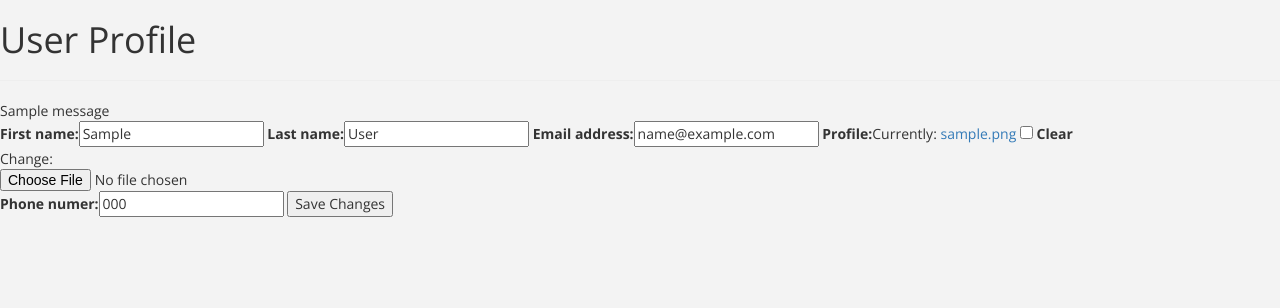
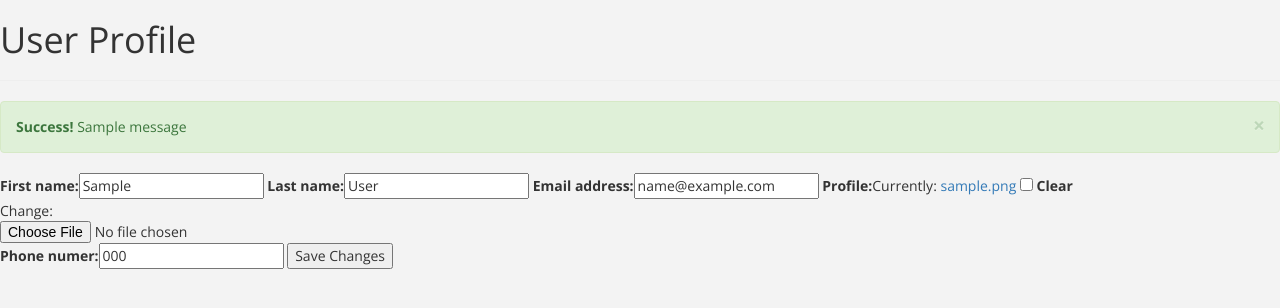
Before and after one commit to Narshe1412/Code-Institute-Django-Project, a Django app: page /accounts/profile/edit in a window 1280 px wide. Shown: the part 108-416 px from the top of the page. Run offline with Django 3.2, Linux system fonts and the light colour scheme; a user stored in the database is signed in; tables that the repository leaves empty hold one stand-in row (values such as "Sample post"); one stand-in notice (Sample message) is shown; some libraries are stand-ins or nearby versions.

Commit message:
added styling for app messages

```diff
--- a/templates/base.html
+++ b/templates/base.html
@@ -73,9 +73,12 @@
     <hr/>
     <!--Message board-->
     {% if messages %}
-    <div>
-        {% for message in messages %} {{ message }} {% endfor %}
-    </div>
+        {% for message in messages %}
+        <div class="alert alert-{{ message.tags }} alert-dismissible">
+                <a href="#" class="close" data-dismiss="alert" aria-label="close">×</a>
+                <strong>{{ message.tags|title }}!</strong> {{ message }}
+        </div>
+        {% endfor %}
     {% endif %}
     <!--End of messages-->
 
```
